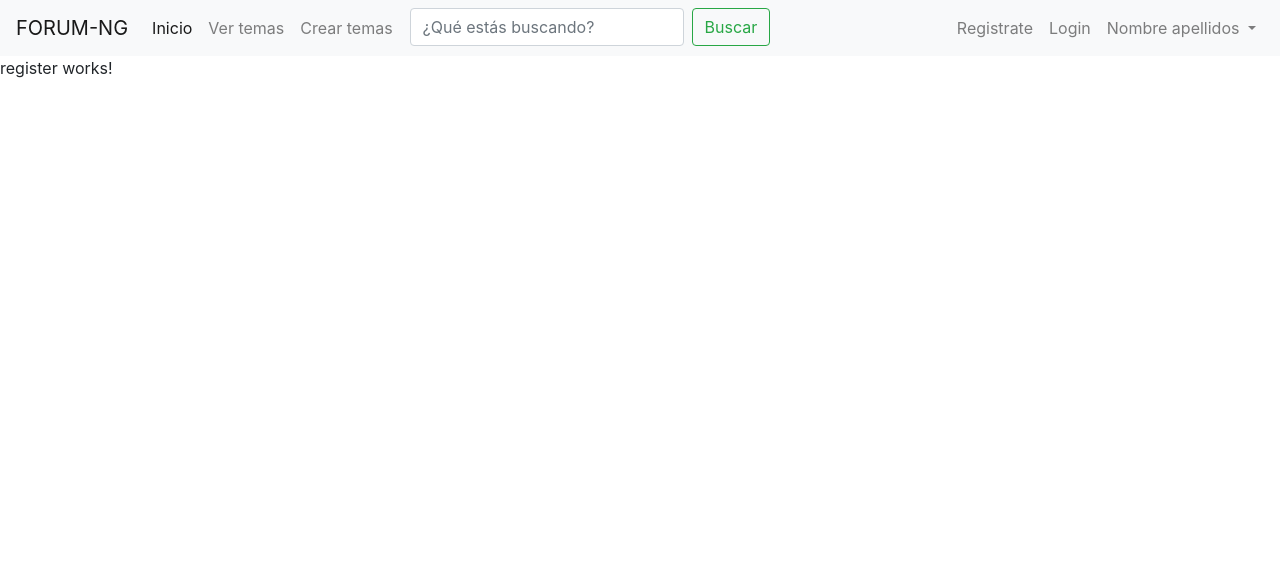
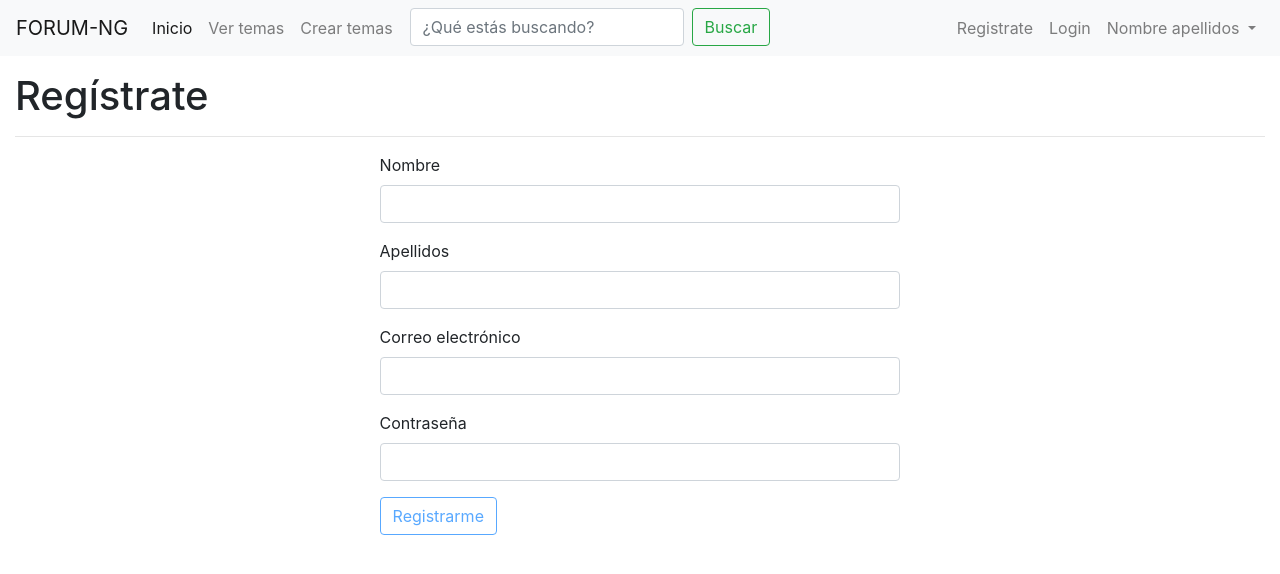
Before and after one commit to agasdev/code-forum, an Angular app in the folder angularForum/: page /register in a window 1280 px wide. Shown: the top 574 px of the page. Built offline with nearby package versions, Linux system fonts and the light colour scheme.

Commit message:
Create register
Add register component and create user service

```diff
--- a/angularForum/src/app/app.module.ts
+++ b/angularForum/src/app/app.module.ts
@@ -1,5 +1,7 @@
 import { BrowserModule } from '@angular/platform-browser';
 import { NgModule } from '@angular/core';
+import { FormsModule } from "@angular/forms";
+import { HttpClientModule } from "@angular/common/http";
 import { appRouting, appRoutingProviders } from "./app.routing";
 
 import { AppComponent } from './app.component';
@@ -7,6 +9,7 @@
 import { NavbarComponent } from './components/navbar/navbar.component';
 import { LoginComponent } from './components/login/login.component';
 import { HomeComponent } from './components/home/home.component';
+import {ReactiveFormsModule} from "@angular/forms";
 
 @NgModule({
   declarations: [
@@ -19,6 +22,9 @@
   imports: [
     BrowserModule,
     appRouting,
+    ReactiveFormsModule,
+    FormsModule,
+    HttpClientModule
   ],
   providers: [
     appRoutingProviders
--- a/angularForum/src/app/components/register/register.component.html
+++ b/angularForum/src/app/components/register/register.component.html
@@ -1 +1,60 @@
-<p>register works!</p>
+<div class="col-lg-12 mt-3">
+  <h1>{{ pageTitle }}</h1><hr />
+
+  <div class="alert alert-success col-md-5 mx-auto" *ngIf="status === 'success'">
+    El registro se ha completado correctamente, <a [routerLink]="['/login']">identifícate aquí</a>
+  </div>
+  <div class="alert alert-danger col-md-5 mx-auto" *ngIf="status === 'error'">
+    El registro ha fallado
+  </div>
+
+  <form class="col-lg-5 px-0 mx-auto" #registerForm='ngForm' (ngSubmit)="onSubmit(registerForm)" >
+
+    <div class="form-group">
+      <label for="name">Nombre</label>
+      <input class="form-control" id="name" name="name"
+        pattern="[a-zA-ZÀ-ÿ ñ]+" required type="text"
+        #name="ngModel" [(ngModel)]="user.name"
+      />
+      <small class="invalid-feedback d-block" *ngIf="!name.valid && name.touched">
+        El nombre no es válido
+      </small>
+    </div>
+
+    <div class="form-group">
+      <label for="surname">Apellidos</label>
+      <input class="form-control" id="surname" name="surname"
+        pattern="[a-zA-ZÀ-ÿ ñ]+" required type="text"
+        #surname="ngModel" [(ngModel)]="user.surname"
+      />
+      <small class="invalid-feedback d-block" *ngIf="!surname.valid && surname.touched">
+        Los apellidos no es válido
+      </small>
+    </div>
+
+    <div class="form-group">
+      <label for="email">Correo electrónico</label>
+      <input class="form-control" id="email" name="email"
+        pattern="^[a-z0-9._%+-]+@[a-z0-9.-]+\.[a-z]{2,4}$" required type="email"
+        #email="ngModel" [(ngModel)]="user.email"
+      />
+      <small class="invalid-feedback d-block" *ngIf="!email.valid && email.touched">
+        El correo electrónico no es válido
+      </small>
+    </div>
+
+    <div class="form-group">
+      <label for="password">Contraseña</label>
+      <input class="form-control" id="password" name="password"
+        required type="password"
+        #password="ngModel" [(ngModel)]="user.password"
+      />
+      <small class="invalid-feedback d-block" *ngIf="!password.valid && password.touched">
+        La contraseña no es válida
+      </small>
+    </div>
+
+    <input class="btn btn-outline-primary" [disabled]="registerForm.invalid" type="submit" value="Registrarme" />
+
+  </form>
+</div>
--- a/angularForum/src/app/components/register/register.component.ts
+++ b/angularForum/src/app/components/register/register.component.ts
@@ -1,15 +1,39 @@
 import { Component, OnInit } from '@angular/core';
+import { User } from "../../models/user";
+import { UserService } from "../../services/user.service";
 
 @Component({
   selector: 'app-register',
   templateUrl: './register.component.html',
-  styleUrls: ['./register.component.css']
+  styleUrls: ['./register.component.css'],
+  providers: [UserService]
 })
 export class RegisterComponent implements OnInit {
+  public pageTitle: string;
+  public user: User;
+  public status: string;
 
-  constructor() { }
+  constructor(private _userService: UserService) {
+    this.pageTitle = "Regístrate";
+    this.user = new User('', '', '', '', '', '', 'ROLE_USER');
+  }
 
   ngOnInit(): void {
   }
 
+  onSubmit(form): void {
+    this._userService.register(this.user).subscribe(
+      response => {
+        if (response.user && response.user._id) {
+          this.status = 'success';
+          form.reset();
+        } else {
+          this.status = 'error';
+        }
+      },
+      error => {
+        console.log(error);
+      }
+    );
+  }
 }
--- /dev/null
+++ b/angularForum/src/app/services/global.ts
@@ -0,0 +1,3 @@
+export const global = {
+  URL: 'http://localhost:3000/api/'
+}
--- /dev/null
+++ b/angularForum/src/app/services/user.service.ts
@@ -0,0 +1,24 @@
+import { Injectable } from '@angular/core';
+import { HttpClient, HttpHeaders } from "@angular/common/http";
+import { Observable } from "rxjs";
+import { User } from "../models/user";
+import { global } from "./global";
+
+@Injectable({
+  providedIn: 'root'
+})
+export class UserService {
+  public url: string;
+
+  constructor(private _http: HttpClient) {
+    this.url = global.URL;
+  }
+
+  register(user: User): Observable<any> {
+    const params = JSON.stringify(user);
+    const headers = new HttpHeaders().set('Content-Type', 'application/json');
+
+    return this._http.post(this.url + 'register', params, {headers: headers});
+  }
+
+}
```
Also changed, not shown: 1 other file (tests, documents, lock files or other folders).
